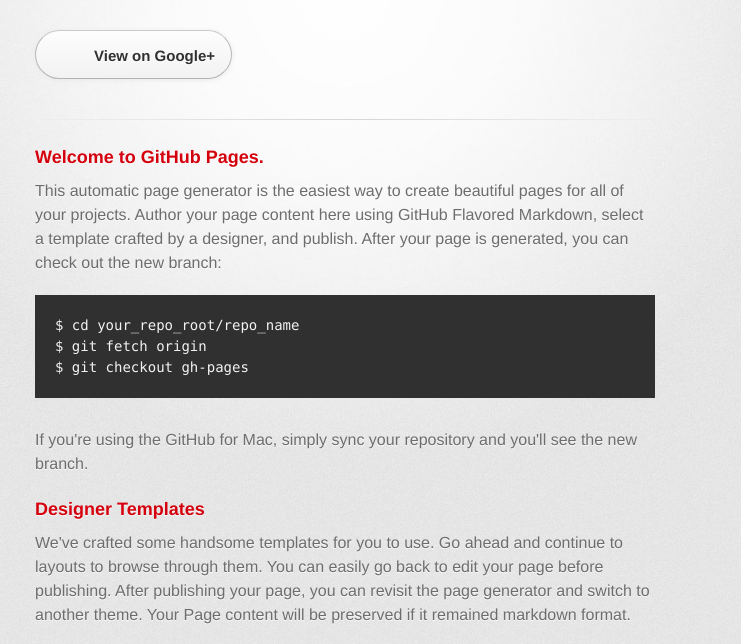
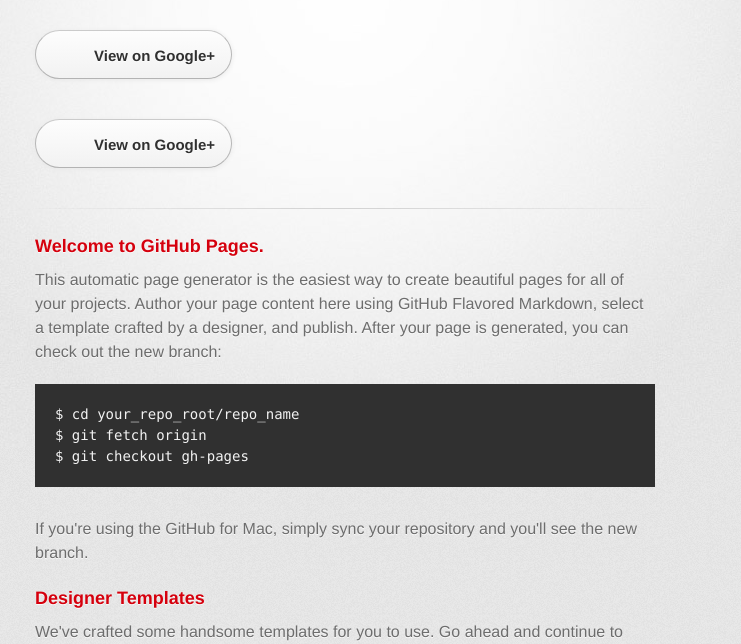
Before and after one commit to techierj/techierj.github.io, a plain HTML site: page index.html in a window 1280 px wide. Shown: the part 127-771 px from the top of the page, without its empty margins (295-1036 px from the left). Drawn offline with Linux system fonts and the light colour scheme; a web font is replaced by a local one.

Commit message:
Update index.html

```diff
--- a/index.html
+++ b/index.html
@@ -25,7 +25,9 @@
         <section id="downloads" class="clearfix">
           <a href="https://plus.google.com/u/0/+jaiminshah" id="view-on-googleplus" class="button"><span>View on Google+</span></a>
         </section>
-
+        <section id="downloads" class="clearfix">
+          <a href="https://plus.google.com/u/0/+jaiminshah" id="view-on-googleplus" class="button"><span>View on Google+</span></a>
+        </section>
         <hr>
 
         <section id="main_content">
```
